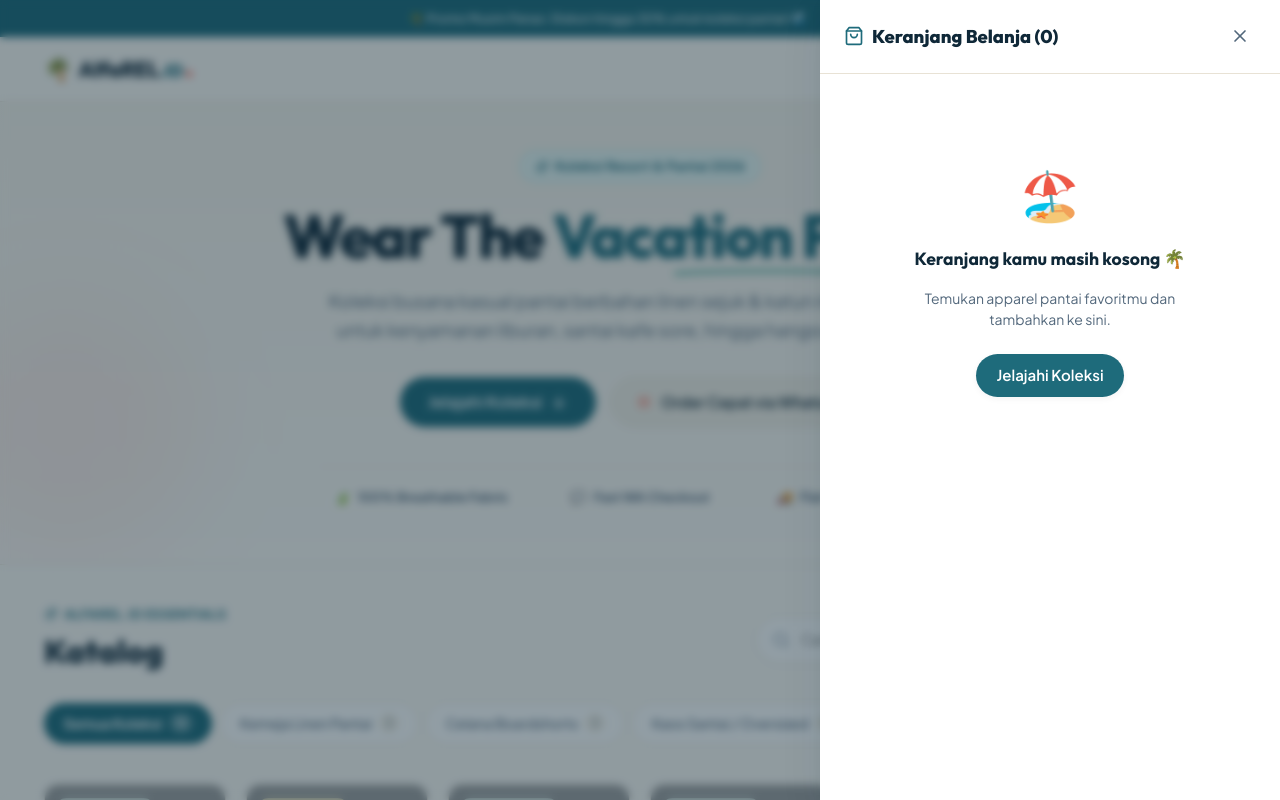
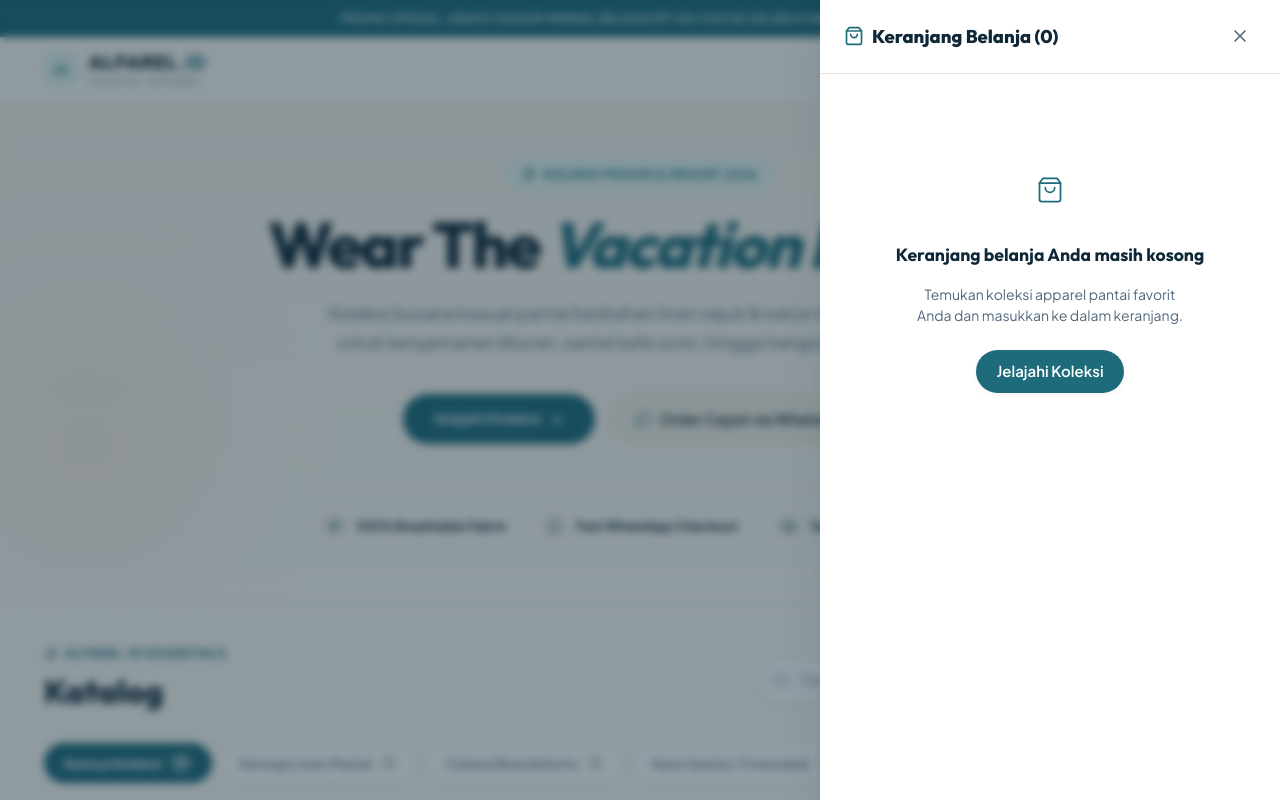
Before and after one commit to iqbal-alpha/alfarel-id, a React (Vite) app: page / in a window 1280 px wide. Both pictures are taken after a click on the button 1216 px from the left and 69 px from the top of the page. Shown: the top 800 px of the page. Built offline with nearby package versions, Linux system fonts and the light colour scheme; grey boxes are pictures that could not be loaded.

Commit message:
refactor: elevate brand identity redesign logo and purge emojis

```diff
--- a/src/components/CartDrawer.jsx
+++ b/src/components/CartDrawer.jsx
@@ -99,7 +99,19 @@ export const CartDrawer = () => {
               padding: '4rem 1rem',
               gap: '1rem'
             }}>
-              <span style={{ fontSize: '3rem' }}>🏖️</span>
+              <div style={{
+                width: '64px',
+                height: '64px',
+                borderRadius: '50%',
+                backgroundColor: 'var(--color-sand)',
+                display: 'flex',
+                alignItems: 'center',
+                justifyContent: 'center',
+                color: 'var(--color-primary)',
+                marginBottom: '0.25rem'
+              }}>
+                <ShoppingBag size={28} strokeWidth={1.5} />
+              </div>
               <h3 style={{
                 fontFamily: 'var(--font-display)',
                 fontSize: '1.1rem',
@@ -368,12 +380,13 @@ export const CartDrawer = () => {
             </button>
 
             <p style={{
-              fontSize: '0.7rem',
-              color: 'var(--text-tertiary)',
+              fontSize: '0.72rem',
+              color: 'var(--text-secondary)',
               textAlign: 'center',
-              marginTop: '0.6rem'
+              marginTop: '0.65rem',
+              letterSpacing: '0.01em'
             }}>
-              🌴 Cepat & aman tanpa biaya admin marketplace
+              Transaksi langsung ke WhatsApp resmi · Bebas biaya admin marketplace
             </p>
           </div>
         )}
--- a/src/components/Header.jsx
+++ b/src/components/Header.jsx
@@ -2,6 +2,7 @@ import React from 'react';
 import { useLanguage } from '../i18n/LanguageContext';
 import { useCart } from '../context/CartContext';
 import { ShoppingBag, Search, ShieldCheck } from 'lucide-react';
+import { Logo } from './Logo';
 
 export const Header = ({ onOpenSearch, onOpenAdmin, searchQuery }) => {
   const { t } = useLanguage();
@@ -24,37 +25,9 @@ export const Header = ({ onOpenSearch, onOpenAdmin, searchQuery }) => {
         justifyContent: 'space-between',
         height: '4rem'
       }}>
-        {/* Brand Logo */}
-        <a href="#catalog" style={{ display: 'flex', alignItems: 'center', gap: '0.4rem', textDecoration: 'none' }}>
-          <span style={{ fontSize: '1.4rem' }}>🌴</span>
-          <div style={{ display: 'flex', alignItems: 'baseline' }}>
-            <span style={{
-              fontFamily: 'var(--font-display)',
-              fontWeight: 800,
-              fontSize: '1.35rem',
-              letterSpacing: '-0.02em',
-              color: 'var(--text-primary)'
-            }}>
-              AlfaREL
-            </span>
-            <span style={{
-              fontFamily: 'var(--font-display)',
-              fontWeight: 800,
-              fontSize: '1.1rem',
-              color: 'var(--color-primary)'
-            }}>
-              .ID
-            </span>
-            <span style={{
-              display: 'inline-block',
-              width: '6px',
-              height: '6px',
-              borderRadius: '50%',
-              backgroundColor: 'var(--color-accent-coral)',
-              marginLeft: '2px',
-              marginBottom: '2px'
-            }} />
-          </div>
+        {/* Brand Logo Lockup */}
+        <a href="#catalog" style={{ display: 'inline-flex', alignItems: 'center', textDecoration: 'none' }}>
+          <Logo />
         </a>
 
         {/* Right Action Icons */}
--- a/src/components/HeroBanner.jsx
+++ b/src/components/HeroBanner.jsx
@@ -1,6 +1,6 @@
 import React from 'react';
 import { useLanguage } from '../i18n/LanguageContext';
-import { ArrowDown, MessageCircle, Sparkles, SunMedium } from 'lucide-react';
+import { ArrowDown, MessageCircle, Sparkles, Wind, Truck, Compass } from 'lucide-react';
 
 export const HeroBanner = ({ onExploreClick }) => {
   const { t } = useLanguage();
@@ -8,32 +8,32 @@ export const HeroBanner = ({ onExploreClick }) => {
   return (
     <section style={{
       position: 'relative',
-      padding: '3rem 0 3.5rem',
-      background: 'linear-gradient(180deg, rgba(243, 239, 230, 0.7) 0%, rgba(251, 249, 245, 1) 100%)',
+      padding: '3.5rem 0 4rem',
+      background: 'linear-gradient(180deg, rgba(243, 239, 230, 0.6) 0%, rgba(251, 249, 245, 1) 100%)',
       borderBottom: '1px solid var(--bg-muted)',
       overflow: 'hidden'
     }}>
-      {/* Decorative ambient background blur dots */}
+      {/* Subtle organic ambient atmosphere glow */}
       <div style={{
         position: 'absolute',
-        top: '-10%',
+        top: '-15%',
         right: '-5%',
-        width: '320px',
-        height: '320px',
+        width: '380px',
+        height: '380px',
         borderRadius: '50%',
-        backgroundColor: 'rgba(98, 182, 168, 0.12)',
-        filter: 'blur(60px)',
+        backgroundColor: 'rgba(98, 182, 168, 0.08)',
+        filter: 'blur(70px)',
         pointerEvents: 'none'
       }} />
       <div style={{
         position: 'absolute',
         bottom: '0',
         left: '-5%',
-        width: '260px',
-        height: '260px',
+        width: '300px',
+        height: '300px',
         borderRadius: '50%',
-        backgroundColor: 'rgba(255, 107, 87, 0.08)',
-        filter: 'blur(50px)',
+        backgroundColor: 'rgba(231, 101, 80, 0.05)',
+        filter: 'blur(60px)',
         pointerEvents: 'none'
       }} />
 
@@ -46,60 +46,43 @@ export const HeroBanner = ({ onExploreClick }) => {
           maxWidth: '780px',
           margin: '0 auto'
         }}>
-          {/* Top Pill Badge */}
+          {/* Top Pill Label */}
           <div style={{
             display: 'inline-flex',
             alignItems: 'center',
-            gap: '0.4rem',
+            gap: '0.45rem',
             padding: '0.35rem 0.95rem',
             borderRadius: 'var(--radius-full)',
             backgroundColor: 'var(--color-seafoam-light)',
             color: 'var(--color-primary)',
-            fontSize: '0.8125rem',
+            fontSize: '0.78125rem',
             fontWeight: 700,
-            letterSpacing: '0.03em',
+            letterSpacing: '0.04em',
+            textTransform: 'uppercase',
             marginBottom: '1.25rem',
-            border: '1px solid rgba(98, 182, 168, 0.3)'
+            border: '1px solid rgba(98, 182, 168, 0.25)'
           }}>
-            <Sparkles size={14} color="var(--color-primary)" />
+            <Compass size={14} color="var(--color-primary)" />
             <span>{t('hero_badge')}</span>
           </div>
 
-          {/* Headline */}
+          {/* Headline - Editorial & Balanced */}
           <h1 style={{
             fontFamily: 'var(--font-display)',
-            fontSize: 'clamp(2.3rem, 5.5vw, 3.8rem)',
+            fontSize: 'clamp(2.4rem, 5.5vw, 4rem)',
             fontWeight: 800,
-            lineHeight: 1.1,
-            letterSpacing: '-0.03em',
+            lineHeight: 1.08,
+            letterSpacing: '-0.035em',
             color: 'var(--text-primary)',
-            marginBottom: '1.1rem'
+            marginBottom: '1.15rem'
           }}>
             {t('hero_title_1')}{' '}
             <span style={{
               color: 'var(--color-primary)',
-              position: 'relative',
-              display: 'inline-block'
+              fontStyle: 'italic',
+              fontWeight: 800
             }}>
               {t('hero_title_highlight')}
-              <svg
-                style={{
-                  position: 'absolute',
-                  bottom: '-6px',
-                  left: 0,
-                  width: '100%',
-                  height: '8px'
-                }}
-                viewBox="0 0 200 8"
-                fill="none"
-              >
-                <path
-                  d="M1 5.5C45 2 155 2 199 5.5"
-                  stroke="var(--color-seafoam)"
-                  strokeWidth="3.5"
-                  strokeLinecap="round"
-                />
-              </svg>
             </span>
           </h1>
 
@@ -107,9 +90,9 @@ export const HeroBanner = ({ onExploreClick }) => {
           <p style={{
             fontSize: 'clamp(0.95rem, 2vw, 1.125rem)',
             color: 'var(--text-secondary)',
-            lineHeight: 1.6,
+            lineHeight: 1.65,
             maxWidth: '640px',
-            marginBottom: '2rem'
+            marginBottom: '2.25rem'
           }}>
             {t('hero_subtitle')}
           </p>
@@ -121,19 +104,19 @@ export const HeroBanner = ({ onExploreClick }) => {
             alignItems: 'center',
             justifyContent: 'center',
             gap: '0.875rem',
-            marginBottom: '2.5rem'
+            marginBottom: '2.75rem'
           }}>
             <button
               onClick={onExploreClick}
               className="btn btn-primary"
               style={{
-                padding: '0.8rem 1.75rem',
-                fontSize: '1rem',
+                padding: '0.85rem 1.85rem',
+                fontSize: '0.95rem',
                 borderRadius: 'var(--radius-full)'
               }}
             >
               <span>{t('hero_cta')}</span>
-              <ArrowDown size={18} />
+              <ArrowDown size={16} />
             </button>
 
             <a
@@ -141,37 +124,90 @@ export const HeroBanner = ({ onExploreClick }) => {
               onClick={onExploreClick}
               className="btn btn-secondary"
               style={{
-                padding: '0.8rem 1.5rem',
-                fontSize: '0.9375rem',
+                padding: '0.85rem 1.6rem',
+                fontSize: '0.925rem',
                 borderRadius: 'var(--radius-full)'
               }}
             >
-              <SunMedium size={18} color="var(--color-accent-coral)" />
+              <MessageCircle size={16} color="var(--color-primary)" />
               <span>{t('hero_fast_order')}</span>
             </a>
           </div>
 
-          {/* Quick Value Props Banner */}
+          {/* Value Props Row with Vector Icons (No Emojis) */}
           <div style={{
             display: 'grid',
-            gridTemplateColumns: 'repeat(auto-fit, minmax(160px, 1fr))',
+            gridTemplateColumns: 'repeat(auto-fit, minmax(180px, 1fr))',
             gap: '1rem',
             width: '100%',
-            maxWidth: '640px',
-            paddingTop: '1.25rem',
-            borderTop: '1px dashed var(--bg-muted)'
+            maxWidth: '660px',
+            paddingTop: '1.5rem',
+            borderTop: '1px solid var(--bg-muted)'
           }}>
-            <div style={{ display: 'flex', alignItems: 'center', justifyContent: 'center', gap: '0.45rem', fontSize: '0.8125rem', color: 'var(--text-secondary)' }}>
-              <span>🍃</span>
-              <strong>100% Breathable Fabric</strong>
+            <div style={{
+              display: 'flex',
+              alignItems: 'center',
+              justifyContent: 'center',
+              gap: '0.5rem',
+              fontSize: '0.8125rem',
+              color: 'var(--text-secondary)'
+            }}>
+              <div style={{
+                width: '26px',
+                height: '26px',
+                borderRadius: '50%',
+                backgroundColor: 'var(--bg-subtle)',
+                display: 'flex',
+                alignItems: 'center',
+                justifyContent: 'center'
+              }}>
+                <Wind size={14} color="var(--color-primary)" />
+              </div>
+              <strong style={{ color: 'var(--text-primary)' }}>100% Breathable Fabric</strong>
             </div>
-            <div style={{ display: 'flex', alignItems: 'center', justifyContent: 'center', gap: '0.45rem', fontSize: '0.8125rem', color: 'var(--text-secondary)' }}>
-              <span>💬</span>
-              <strong>Fast WA Checkout</strong>
+
+            <div style={{
+              display: 'flex',
+              alignItems: 'center',
+              justifyContent: 'center',
+              gap: '0.5rem',
+              fontSize: '0.8125rem',
+              color: 'var(--text-secondary)'
+            }}>
+              <div style={{
+                width: '26px',
+                height: '26px',
+                borderRadius: '50%',
+                backgroundColor: 'var(--bg-subtle)',
+                display: 'flex',
+                alignItems: 'center',
+                justifyContent: 'center'
+              }}>
+                <MessageCircle size={14} color="var(--color-primary)" />
+              </div>
+              <strong style={{ color: 'var(--text-primary)' }}>Fast WhatsApp Checkout</strong>
             </div>
-            <div style={{ display: 'flex', alignItems: 'center', justifyContent: 'center', gap: '0.45rem', fontSize: '0.8125rem', color: 'var(--text-secondary)' }}>
-              <span>🚚</span>
-              <strong>Flat Ongkir Transparan</strong>
+
+            <div style={{
+              display: 'flex',
+              alignItems: 'center',
+              justifyContent: 'center',
+              gap: '0.5rem',
+              fontSize: '0.8125rem',
+              color: 'var(--text-secondary)'
+            }}>
+              <div style={{
+                width: '26px',
+                height: '26px',
+                borderRadius: '50%',
+                backgroundColor: 'var(--bg-subtle)',
+                display: 'flex',
+                alignItems: 'center',
+                justifyContent: 'center'
+              }}>
+                <Truck size={14} color="var(--color-primary)" />
+              </div>
+              <strong style={{ color: 'var(--text-primary)' }}>Tarif Ongkir Transparan</strong>
             </div>
           </div>
         </div>
--- /dev/null
+++ b/src/components/Logo.jsx
@@ -0,0 +1,98 @@
+import React from 'react';
+
+export const Logo = ({ size = 'normal', variant = 'dark' }) => {
+  const isLight = variant === 'light';
+  const textColor = isLight ? '#FFFFFF' : 'var(--text-primary)';
+  const accentColor = isLight ? 'var(--color-seafoam)' : 'var(--color-primary)';
+  const subColor = isLight ? 'rgba(255, 255, 255, 0.65)' : 'var(--text-tertiary)';
+  const iconBg = isLight ? 'rgba(255, 255, 255, 0.12)' : 'var(--color-seafoam-light)';
+  const iconStroke = isLight ? '#FFFFFF' : 'var(--color-primary)';
+
+  const markSize = size === 'large' ? 40 : 34;
+
+  return (
+    <div style={{
+      display: 'inline-flex',
+      alignItems: 'center',
+      gap: '0.65rem',
+      userSelect: 'none',
+      textDecoration: 'none'
+    }}>
+      {/* Bespoke Geometric Coastal Monomark */}
+      <div style={{
+        width: `${markSize}px`,
+        height: `${markSize}px`,
+        borderRadius: 'var(--radius-sm)',
+        backgroundColor: iconBg,
+        display: 'flex',
+        alignItems: 'center',
+        justifyContent: 'center',
+        flexShrink: 0,
+        border: `1px solid ${isLight ? 'rgba(255, 255, 255, 0.2)' : 'rgba(98, 182, 168, 0.35)'}`,
+        transition: 'transform var(--transition-fast)'
+      }}>
+        <svg
+          width="20"
+          height="20"
+          viewBox="0 0 24 24"
+          fill="none"
+          xmlns="http://www.w3.org/2000/svg"
+        >
+          {/* Minimalist Sun Horizon Arch */}
+          <path
+            d="M5 13C5 9.13401 8.13401 6 12 6C15.866 6 19 13 19 13"
+            stroke={accentColor}
+            strokeWidth="1.75"
+            strokeLinecap="round"
+          />
+          {/* Horizon Line */}
+          <path
+            d="M3 14H21"
+            stroke={iconStroke}
+            strokeWidth="1.75"
+            strokeLinecap="round"
+          />
+          {/* Subtle Minimalist Wave Ripple */}
+          <path
+            d="M5 18C7 16.8 9 19.2 12 18C15 16.8 17 19.2 19 18"
+            stroke={accentColor}
+            strokeWidth="1.5"
+            strokeLinecap="round"
+          />
+        </svg>
+      </div>
+
+      {/* Proportional Brand Typography Lockup */}
+      <div style={{ display: 'flex', flexDirection: 'column', lineHeight: 1.15 }}>
+        <div style={{
+          display: 'flex',
+          alignItems: 'center',
+          fontFamily: 'var(--font-display)',
+          fontWeight: 800,
+          fontSize: size === 'large' ? '1.35rem' : '1.1875rem',
+          letterSpacing: '0.04em'
+        }}>
+          <span style={{ color: textColor }}>ALFAREL</span>
+          <span style={{
+            color: accentColor,
+            fontWeight: 700,
+            marginLeft: '1px'
+          }}>
+            .ID
+          </span>
+        </div>
+
+        <span style={{
+          fontSize: '0.5875rem',
+          fontWeight: 700,
+          letterSpacing: '0.18em',
+          textTransform: 'uppercase',
+          color: subColor,
+          marginTop: '2px'
+        }}>
+          Coastal Apparel
+        </span>
+      </div>
+    </div>
+  );
+};
--- a/src/components/ProductDetailModal.jsx
+++ b/src/components/ProductDetailModal.jsx
@@ -362,7 +362,7 @@ export const ProductDetailModal = ({ product, onClose }) => {
               {isAdded ? (
                 <>
                   <Check size={18} />
-                  <span>Ditambahkan! 🤙</span>
+                  <span>{t('added_to_cart')}</span>
                 </>
               ) : isSoldOut ? (
                 <span>{t('out_of_stock')}</span>
--- a/src/data/mockProducts.js
+++ b/src/data/mockProducts.js
@@ -257,8 +257,8 @@ export const initialProducts = [
 export const initialStoreSettings = {
   storeName: 'AlfaREL.ID Store',
   whatsappNumber: '6281234567890',
-  announcement_id: '🌴 Promo Musim Panas: Diskon hingga 30% untuk koleksi pantai! 🌊',
-  announcement_en: '🌴 Summer Breeze Promo: Up to 30% off on all coastal apparel! 🌊',
+  announcement_id: 'PROMO SPESIAL: GRATIS ONGKIR MINIMAL BELANJA RP 250.000 KE SELURUH INDONESIA',
+  announcement_en: 'SPECIAL OFFER: COMPLIMENTARY SHIPPING OVER IDR 250,000 NATIONWIDE',
   isStoreOpen: true,
   adminPin: '1234' // Demo PIN
 };
--- a/src/i18n/translations.js
+++ b/src/i18n/translations.js
@@ -1,7 +1,7 @@
 export const translations = {
   id: {
     // Top Bar & Nav
-    announcement: "🌴 FREE STICKER PACK & PROMO MUSIM PANAS: BELANJA DI ATAS RP 250K DISKON 10% 🌊",
+    announcement: "PENGIRIMAN CEPAT KE SELURUH INDONESIA · DISKON 10% UNTUK PEMBELIAN DI ATAS RP 250.000",
     nav_home: "Beranda",
     nav_catalog: "Katalog",
     nav_admin: "Admin",
@@ -11,7 +11,7 @@ export const translations = {
     search_reset: "Reset Pencarian",
 
     // Hero
-    hero_badge: "Koleksi Resort & Pantai 2026",
+    hero_badge: "Koleksi Pesisir & Resort 2026",
     hero_title_1: "Wear The",
     hero_title_highlight: "Vacation Feeling",
     hero_subtitle: "Koleksi busana kasual pantai berbahan linen sejuk & katun ringan. Didesain untuk kenyamanan liburan, santai kafe sore, hingga hangout akhir pekan.",
@@ -34,6 +34,7 @@ export const translations = {
     // Product Card & Detail
     currency: "Rp",
     add_to_cart: "Tambah ke Keranjang",
+    added_to_cart: "Item Ditambahkan",
     select_size: "Pilih Ukuran:",
     select_color: "Warna:",
     material: "Material & Bahan:",
@@ -44,8 +45,8 @@ export const translations = {
 
     // Floating Cart & Drawer
     cart_title: "Keranjang Belanja",
-    cart_empty_title: "Keranjang kamu masih kosong 🌴",
-    cart_empty_desc: "Temukan apparel pantai favoritmu dan tambahkan ke sini.",
+    cart_empty_title: "Keranjang belanja Anda masih kosong",
+    cart_empty_desc: "Temukan koleksi apparel pantai favorit Anda dan masukkan ke dalam keranjang.",
     cart_items: "Item",
     cart_size: "Ukuran:",
     cart_subtotal: "Subtotal Produk",
@@ -56,31 +57,31 @@ export const translations = {
 
     // WhatsApp Checkout Modal
     modal_checkout_title: "Konfirmasi Pesanan WhatsApp",
-    modal_checkout_subtitle: "Isi data pengiriman. Format pesan akan otomatis terisi rapi di chat WhatsApp toko.",
+    modal_checkout_subtitle: "Isi data pengiriman. Rincian pesanan akan otomatis terisi rapi dalam draf pesan WhatsApp toko.",
     form_name: "Nama Lengkap",
     form_phone: "Nomor WhatsApp (Aktif)",
     form_address: "Alamat Lengkap Pengiriman",
     form_address_hint: "Nama jalan, nomor rumah, RT/RW, kelurahan...",
     form_city: "Kecamatan & Kota/Kabupaten",
-    form_shipping_zone: "Pilihan Zona Pengiriman (Flat Ongkir)",
-    shipping_zone_1: "Jabodetabek (Flat Rp 10.000)",
-    shipping_zone_2: "Pulau Jawa - Luar Jabodetabek (Flat Rp 18.000)",
-    shipping_zone_3: "Luar Pulau Jawa (Flat Rp 30.000)",
+    form_shipping_zone: "Pilihan Zona Pengiriman (Tarif Flat)",
+    shipping_zone_1: "Jabodetabek (Rp 10.000)",
+    shipping_zone_2: "Pulau Jawa - Luar Jabodetabek (Rp 18.000)",
+    shipping_zone_3: "Luar Pulau Jawa (Rp 30.000)",
     form_courier: "Ekspedisi Favorit",
-    courier_options: ["J&T Express", "JNE Reguler", "SiCepat Ekspres", "GoSend / Grab Instant (Khusus Kota)"],
+    courier_options: ["J&T Express", "JNE Reguler", "SiCepat Ekspres", "GoSend / Grab Instant"],
     form_note: "Catatan Tambahan",
     calc_subtotal: "Subtotal Produk:",
     calc_shipping: "Ongkos Kirim:",
     calc_grand_total: "Total Pembayaran Akhir:",
     btn_send_wa: "Buka WhatsApp & Kirim Pesanan",
-    wa_direct_hint: "Anda akan diarahkan ke WhatsApp resmi AlfaREL.ID dengan pesan yang sudah terisi otomatis.",
+    wa_direct_hint: "Anda akan diarahkan langsung ke WhatsApp resmi AlfaREL.ID dengan format pesanan otomatis.",
 
     // Admin
     admin_title: "AlfaREL.ID Admin Panel",
     admin_subtitle: "Manajemen katalog & pengaturan toko",
     admin_pin_label: "Masukkan PIN Keamanan Admin",
     admin_pin_btn: "Buka Panel",
-    admin_pin_wrong: "PIN salah! Silakan coba lagi (Demo PIN: 1234)",
+    admin_pin_wrong: "PIN tidak valid! Silakan coba lagi (Demo PIN: 1234)",
     admin_back: "Kembali ke Toko",
     admin_products_tab: "Katalog Produk",
     admin_settings_tab: "Pengaturan Toko",
@@ -94,14 +95,14 @@ export const translations = {
     admin_announcement_text: "Teks Banner Pengumuman",
 
     // Footer
-    footer_about: "Brand apparel kasual bernuansa liburan pantai tropis. Memberikan pengalaman belanja katalog mandiri tanpa ribet dengan checkout instan ke WhatsApp.",
-    footer_hours: "Jam Pelayanan WhatsApp: Setiap Hari 08.00 - 21.00 WIB",
+    footer_about: "Brand apparel kasual bernuansa pesisir dan pantai tropis. Memberikan pengalaman katalog mandiri yang tenang dengan checkout instan ke WhatsApp.",
+    footer_hours: "Jam Layanan WhatsApp: Setiap Hari 08.00 - 21.00 WIB",
     footer_copyright: "© 2026 AlfaREL.ID Store. All rights reserved."
   },
 
   en: {
     // Top Bar & Nav
-    announcement: "🌴 FREE STICKER PACK & SUMMER PROMO: GET 10% OFF ON ORDERS OVER RP 250K 🌊",
+    announcement: "NATIONWIDE COMPLIMENTARY SHIPPING OVER IDR 250,000 · RESORT 2026 DROP",
     nav_home: "Home",
     nav_catalog: "Catalog",
     nav_admin: "Admin",
@@ -134,6 +135,7 @@ export const translations = {
     // Product Card & Detail
     currency: "IDR",
     add_to_cart: "Add to Cart",
+    added_to_cart: "Item Added",
     select_size: "Select Size:",
     select_color: "Color:",
     material: "Material & Craft:",
@@ -144,7 +146,7 @@ export const translations = {
 
     // Floating Cart & Drawer
     cart_title: "Shopping Bag",
-    cart_empty_title: "Your bag is currently empty 🌴",
+    cart_empty_title: "Your shopping bag is currently empty",
     cart_empty_desc: "Discover your favorite coastal pieces and drop them here.",
     cart_items: "Items",
     cart_size: "Size:",
```
Also changed, not shown: index.html (+1 -1 lines), src/App.jsx (+35 -18 lines), src/components/AdminPanel.jsx (+10 -2 lines), src/components/CheckoutModal.jsx (+12 -11 lines).
